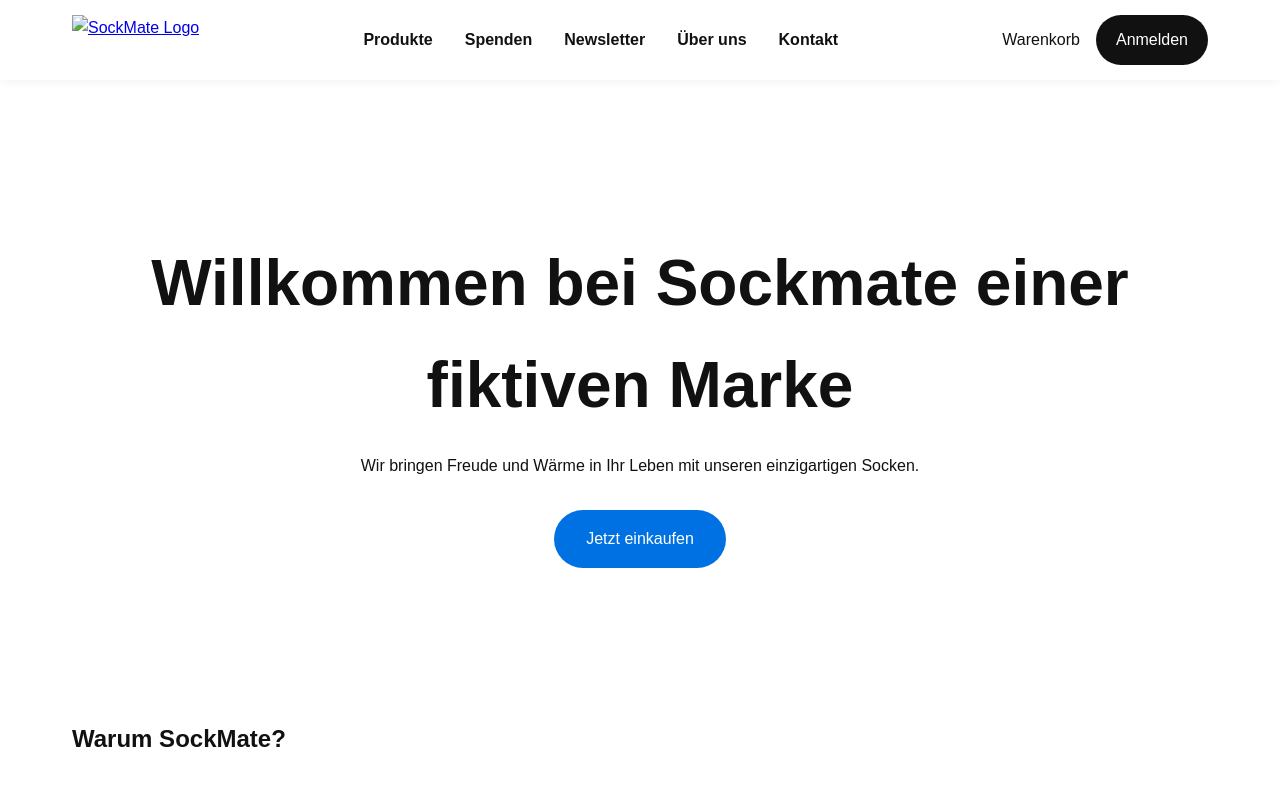
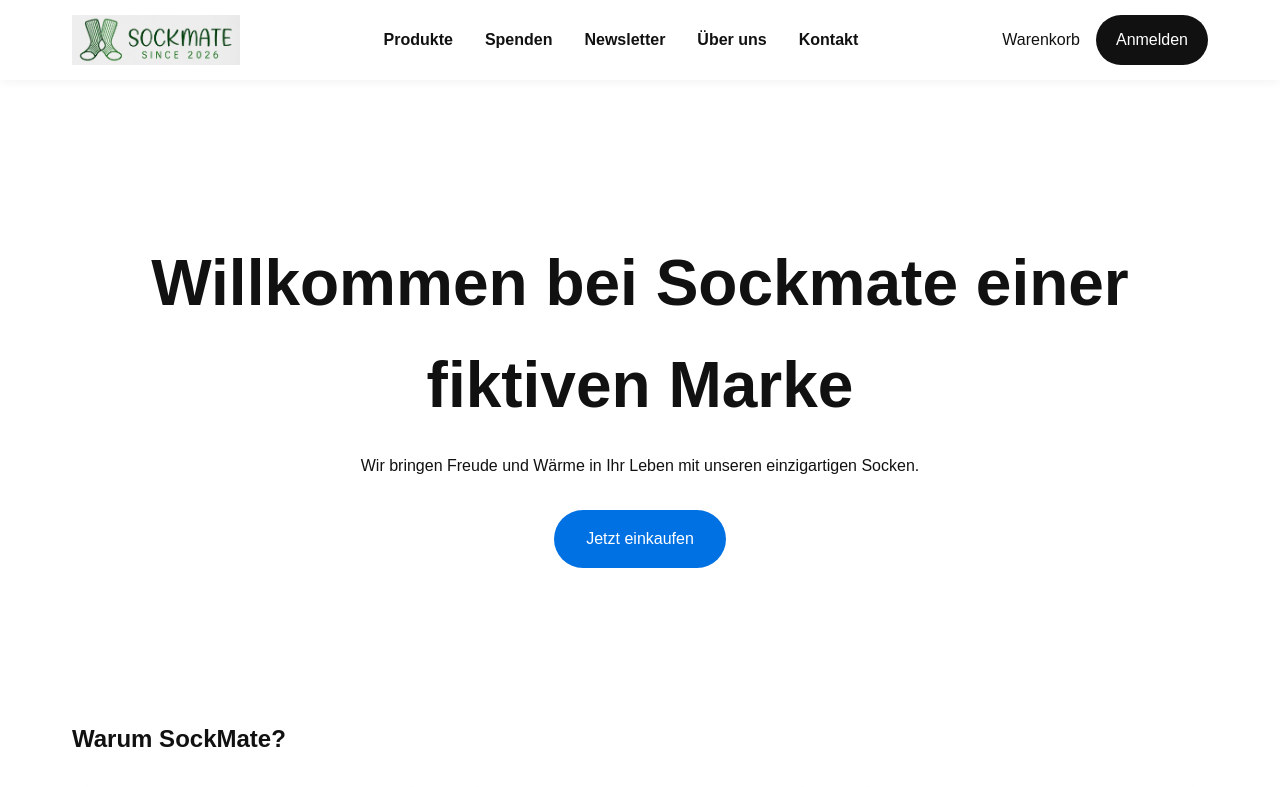
Before and after one commit to KleberSarah/Sockmate, a plain HTML site: page pages/index.html in a window 1280 px wide. Shown: the top 787 px of the page. Drawn offline with Linux system fonts and the light colour scheme.

Commit message:
logo eingebunden

```diff
--- a/pages/index.html
+++ b/pages/index.html
@@ -18,16 +18,14 @@
                 <a class="logo" href="index.html">
 
                     <img
-                        src="materials/logo.png"
+                        src="..\materials\Logo_lang.png"
                         alt="SockMate Logo">
-
-                         <button class="menu-toggle" aria-label="Menü öffnen">
-                    ☰
-                </button>
 
                 </a>
 
-
+                <button class="menu-toggle" aria-label="Menü öffnen">
+                    ☰
+                </button>
 
                 <nav aria-label="Hauptnavigation">
                     <ul>
```
Also changed, not shown: materials/Logo_lang.png (added).
